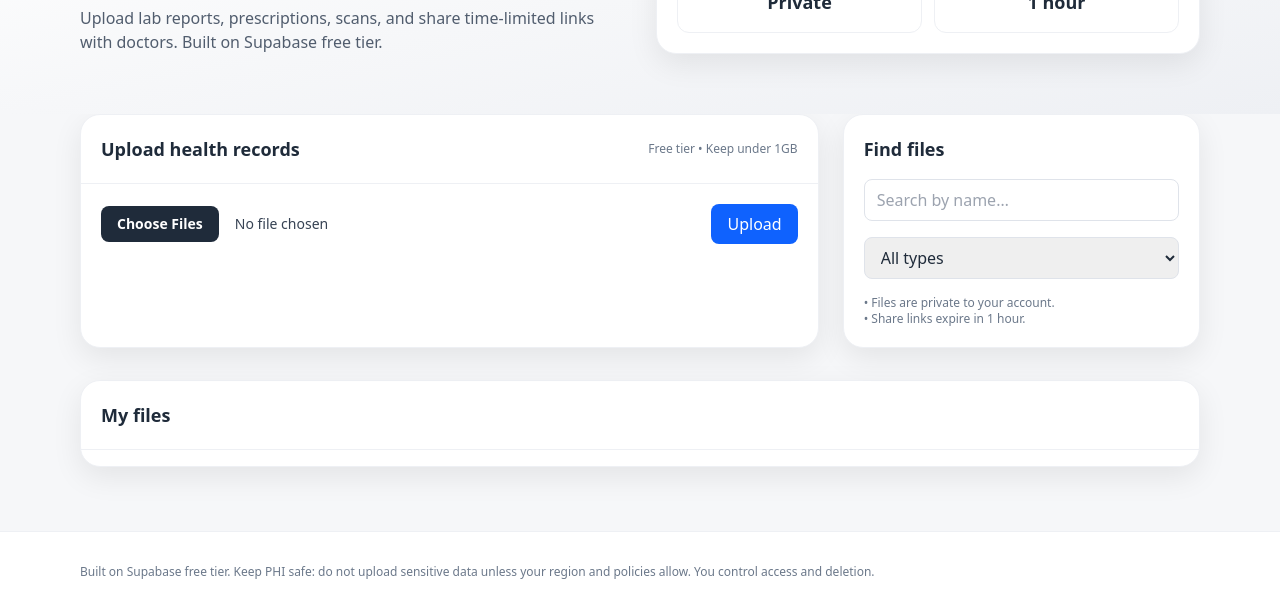
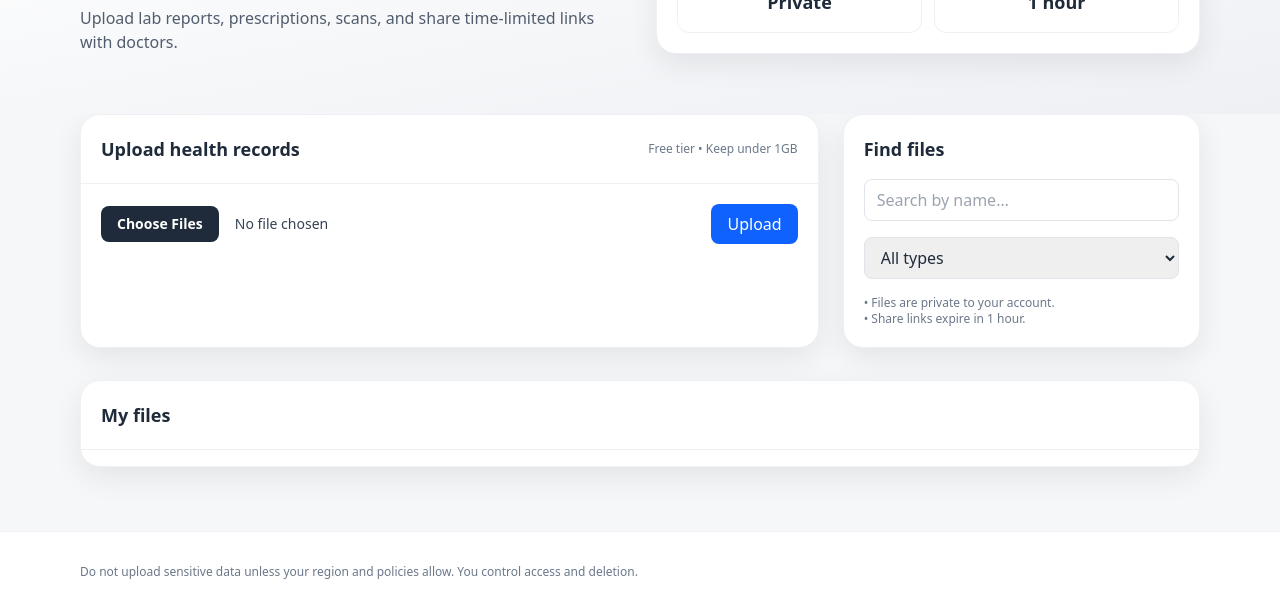
Before and after one commit to monishwar-reddy/Cloud-Health-Record-Vault, a plain HTML site: page vault.html in a window 1280 px wide. Shown: the part 193-805 px from the top of the page. Drawn offline with nearby package versions, Linux system fonts and the light colour scheme; a script that the page names is missing.

Commit message:
Update vault.html

```diff
--- a/vault.html
+++ b/vault.html
@@ -68,7 +68,7 @@
             Your health records, unified. Secure. Always available.
           </h2>
           <p class="mt-3 text-ink-700">
-            Upload lab reports, prescriptions, scans, and share time-limited links with doctors. Built on Supabase free tier.
+            Upload lab reports, prescriptions, scans, and share time-limited links with doctors.
           </p>
           <div class="mt-5 flex gap-3">
 
@@ -145,7 +145,7 @@
   <!-- Footer -->
   <footer class="border-t border-ink-100 bg-white">
     <div class="max-w-6xl mx-auto px-4 py-8 text-xs text-ink-600">
-      Built on Supabase free tier. Keep PHI safe: do not upload sensitive data unless your region and policies allow. You control access and deletion.
+      Do not upload sensitive data unless your region and policies allow. You control access and deletion.
     </div>
   </footer>
 
```
